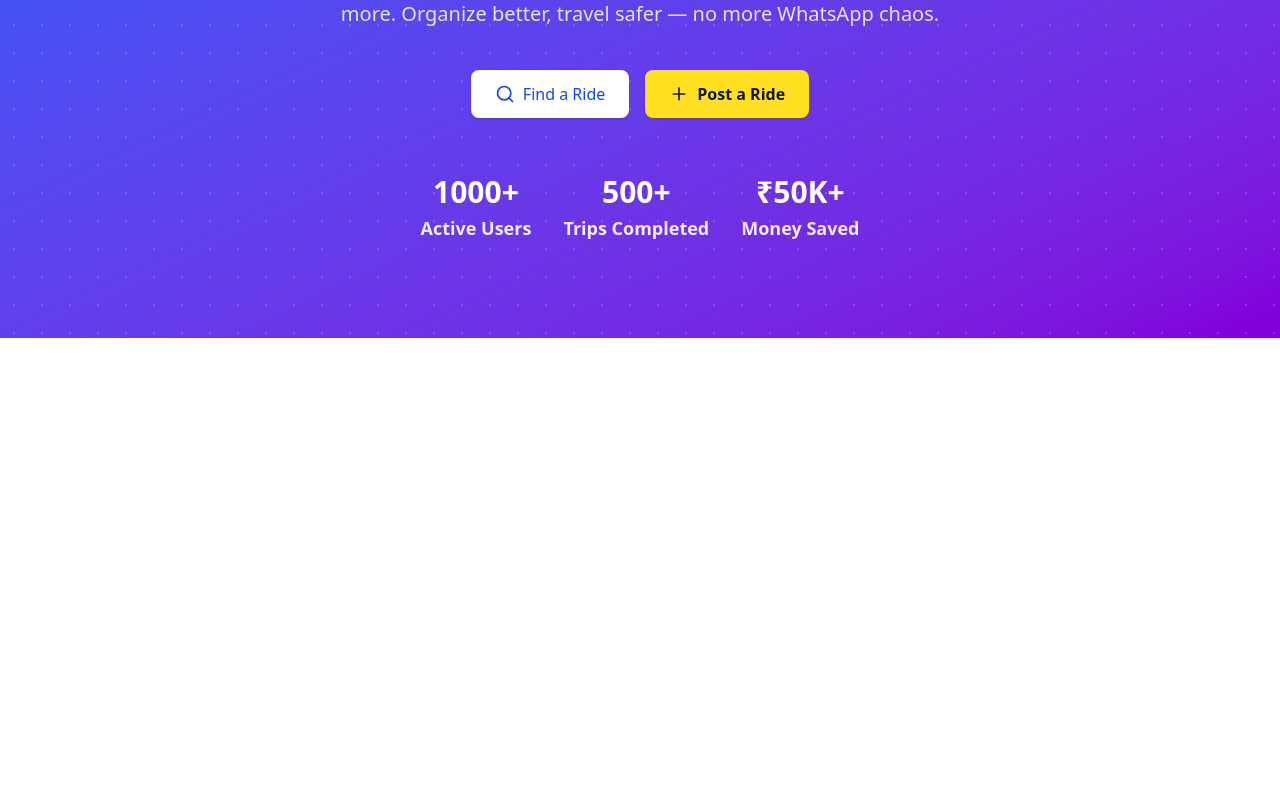
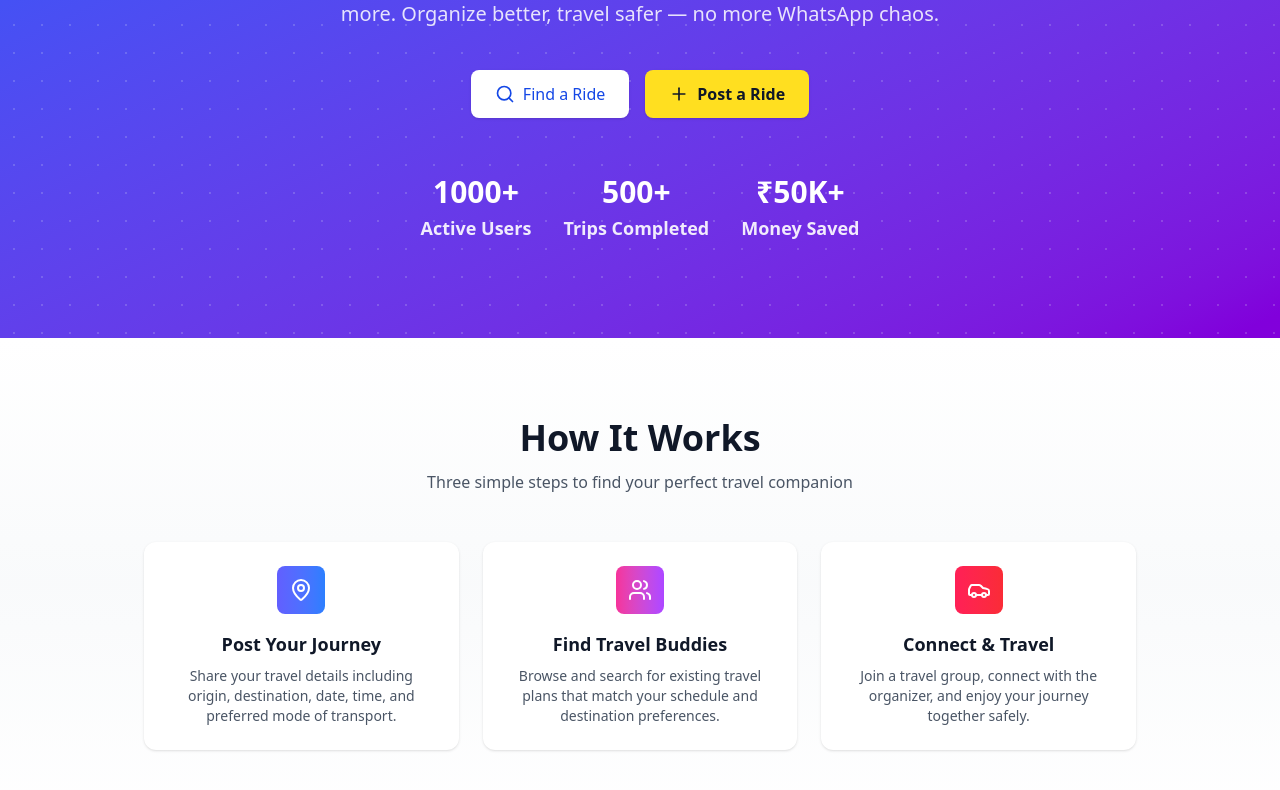
Before and after one commit to SBeeeee/TravelBuddy, a Next.js app in the folder frontend/: page / in a window 1280 px wide. Shown: the part 334-1124 px from the top of the page. Before the commit the page ends 800 px from the top, so only its background shows below. Built offline with nearby package versions, Linux system fonts and the light colour scheme.

Commit message:
added howitworks section

```diff
--- a/frontend/src/app/page.js
+++ b/frontend/src/app/page.js
@@ -1,5 +1,6 @@
 "use client"
 import HeroSection from '@/components/HeroSection';
+import HowItWorks from '@/components/HowItWorks';
 import Navbar from '@/components/Navbar';
 import React from 'react'
 import { useSelector } from 'react-redux'
@@ -12,6 +13,7 @@ export default function page() {
     <div>
       <Navbar/>
       <HeroSection/>
+      <HowItWorks/>
     </div>
   )
 }
--- /dev/null
+++ b/frontend/src/components/HowItWorks.jsx
@@ -0,0 +1,53 @@
+"use client"
+
+import { MapPin, Users, Car } from "lucide-react"
+
+export default function HowItWorks() {
+  return (
+    <section className="py-20 bg-gradient-to-b from-white via-gray-50 to-white">
+      <div className="max-w-5xl mx-auto px-4 text-center">
+        {/* Title */}
+        <h2 className="text-3xl sm:text-4xl font-bold text-gray-900 mb-3">How It Works</h2>
+        <p className="text-gray-600 text-sm sm:text-base mb-12">
+          Three simple steps to find your perfect travel companion
+        </p>
+
+        {/* Steps Grid */}
+        <div className="grid gap-6 md:grid-cols-3">
+          {/* Step 1 */}
+          <div className="bg-white rounded-xl p-6 shadow hover:shadow-md transition-all">
+            <div className="mx-auto mb-4 h-12 w-12 flex items-center justify-center rounded-lg bg-gradient-to-r from-indigo-500 to-blue-500 text-white">
+              <MapPin className="h-6 w-6" />
+            </div>
+            <h3 className="text-lg font-semibold text-gray-900 mb-2">Post Your Journey</h3>
+            <p className="text-sm text-gray-600">
+              Share your travel details including origin, destination, date, time, and preferred mode of transport.
+            </p>
+          </div>
+
+          {/* Step 2 */}
+          <div className="bg-white rounded-xl p-6 shadow hover:shadow-md transition-all">
+            <div className="mx-auto mb-4 h-12 w-12 flex items-center justify-center rounded-lg bg-gradient-to-r from-pink-500 to-purple-500 text-white">
+              <Users className="h-6 w-6" />
+            </div>
+            <h3 className="text-lg font-semibold text-gray-900 mb-2">Find Travel Buddies</h3>
+            <p className="text-sm text-gray-600">
+              Browse and search for existing travel plans that match your schedule and destination preferences.
+            </p>
+          </div>
+
+          {/* Step 3 */}
+          <div className="bg-white rounded-xl p-6 shadow hover:shadow-md transition-all">
+            <div className="mx-auto mb-4 h-12 w-12 flex items-center justify-center rounded-lg bg-gradient-to-r from-rose-500 to-red-500 text-white">
+              <Car className="h-6 w-6" />
+            </div>
+            <h3 className="text-lg font-semibold text-gray-900 mb-2">Connect & Travel</h3>
+            <p className="text-sm text-gray-600">
+              Join a travel group, connect with the organizer, and enjoy your journey together safely.
+            </p>
+          </div>
+        </div>
+      </div>
+    </section>
+  )
+}
```
